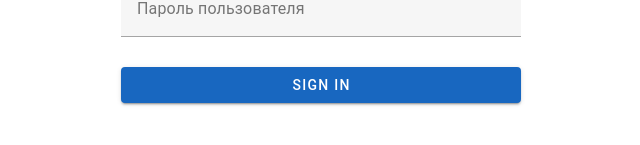
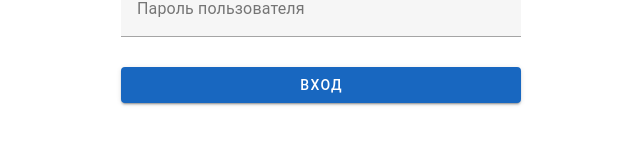
Before and after one commit to Volkov-D-A/adm-requests-tracker, a Vue app in the folder admreq-vue-frontend/: page / in a window 1280 px wide. Shown: the part 385-530 px from the top of the page, without its empty margins (319-959 px from the left). Built offline with nearby package versions, Linux system fonts and the light colour scheme.

Commit message:
updated login form

```diff
--- a/admreq-vue-frontend/src/components/authForm.vue
+++ b/admreq-vue-frontend/src/components/authForm.vue
@@ -4,9 +4,9 @@
             <v-form fast-fail @submit.prevent="AuthStore.getAuth(username, password)">
                 <v-text-field v-model="username" label="Имя пользователя"></v-text-field>
 
-                <v-text-field v-model="password" label="Пароль пользователя"></v-text-field>
+                <v-text-field type="password" v-model="password" label="Пароль пользователя"></v-text-field>
 
-                <v-btn type="submit" color="primary" block class="mt-2">Sign in</v-btn>
+                <v-btn type="submit" color="primary" block class="mt-2">Вход</v-btn>
             </v-form>
             <span class="d-flex align-center justify-center ma-3 text-red">{{ AuthStore.userError }}</span>
         </v-sheet>
```
